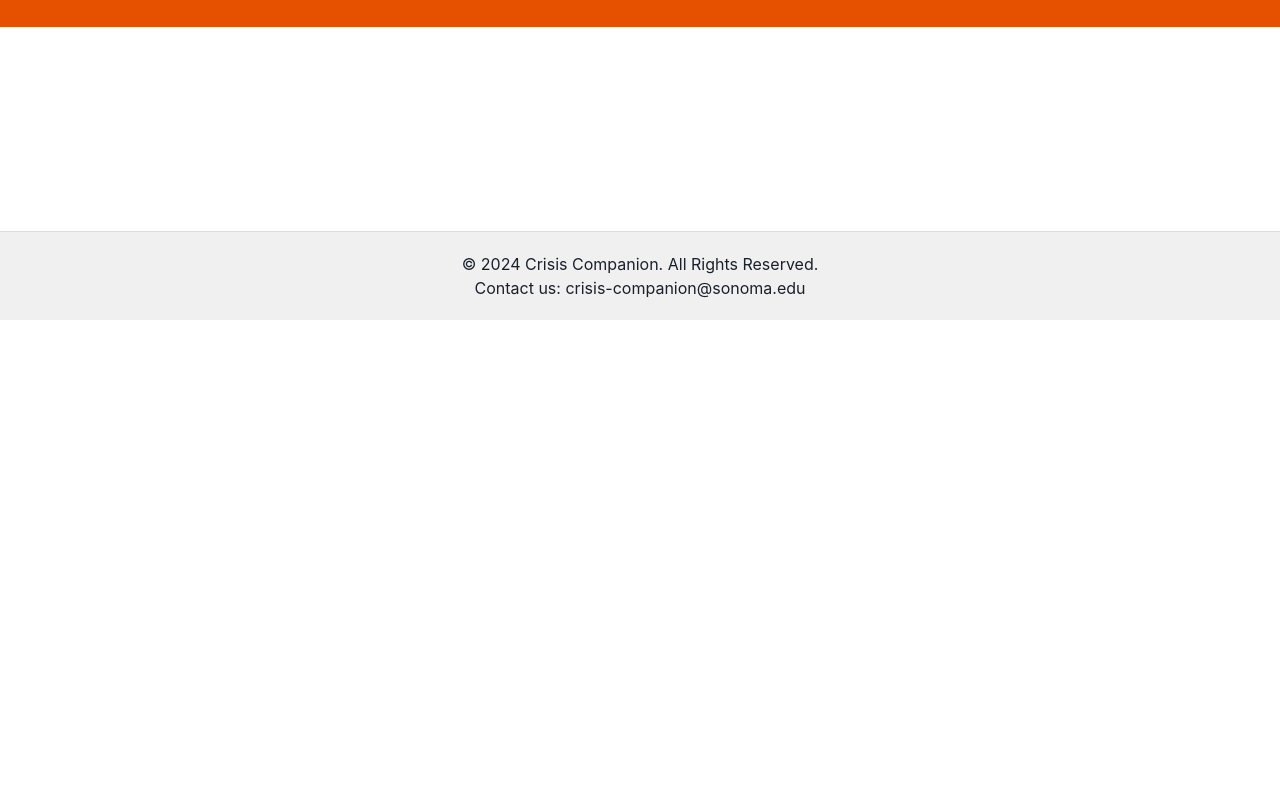
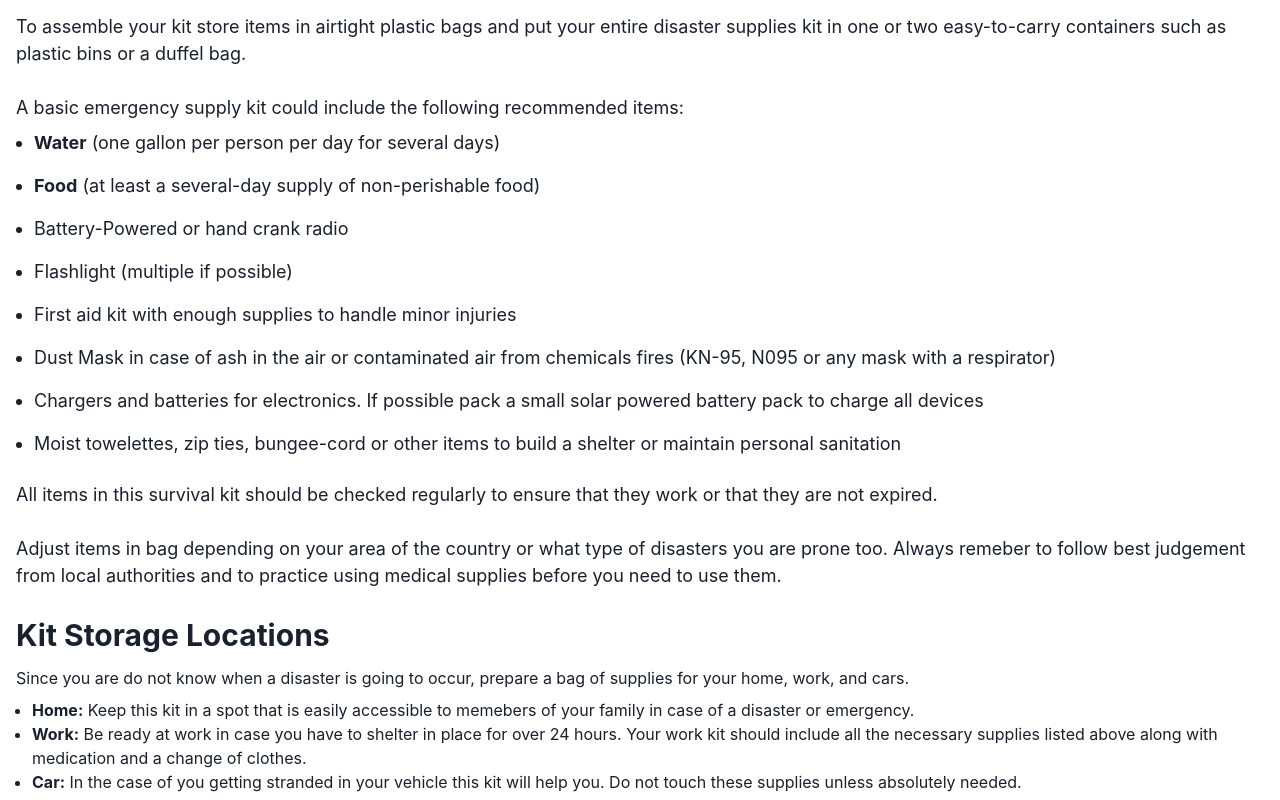
Before and after one commit to martinezeth/us-cc, a React (Create React App) app in the folder us-cc/: page /resources in a window 1280 px wide. Shown: the part 480-1280 px from the top of the page. Before the commit the page ends 800 px from the top, so only its background shows below. Built offline with nearby package versions, Linux system fonts and the light colour scheme; what @saas-ui/react would draw is missing.

Commit message:
Mapview footer, Resouce Page

```diff
--- a/us-cc/src/Pages/MapViewPage.js
+++ b/us-cc/src/Pages/MapViewPage.js
@@ -173,7 +173,7 @@ function MapPage() {
 
   return (
     <ChakraProvider>
-      <Box position="relative" height="80vh" width="100%" >
+      <Box position="relative" height="80vh" width="100%" mb={10} mt={2} >
         <Button onClick={() => setShowList(!showList)} mb={4}>
           {showList ? 'Show Map View' : 'Show List View'}
         </Button>
@@ -188,7 +188,7 @@ function MapPage() {
             <ListView incidents={incidents} />
           </>
         ) : (
-          <MapContainer center={[37.819, -122.478]} zoom={zoom} style={{ height: '100%', width: '100%' }}>
+          <MapContainer center={[37.819, -122.478]} zoom={zoom} style={{ height: '100%', width: '100%'}}>
             <TileLayer url="https://{s}.tile.openstreetmap.org/{z}/{x}/{y}.png"
               attribution='&copy; <a href="https://www.openstreetmap.org/copyright">OpenStreetMap</a> contributors'
             />
--- a/us-cc/src/Pages/ResourcesPage.js
+++ b/us-cc/src/Pages/ResourcesPage.js
@@ -1,5 +1,5 @@
 import React from 'react';
-import { Box, Text, Container, Heading, Link, Accordion, AccordionItem, AccordionButton, AccordionPanel, AccordionIcon } from '@chakra-ui/react';
+import { Box, Text, Container, Heading, Link, Accordion, AccordionItem, AccordionButton, AccordionPanel, AccordionIcon, VStack, UnorderedList, ListItem } from '@chakra-ui/react';
 import { ReactComponent as Logo } from '../Images/crisisCompanionLogo.svg';
 
 function ResourcesPage() {
@@ -54,6 +54,74 @@ function ResourcesPage() {
         </AccordionItem>
       </Accordion>
 
+      <VStack   ml={4} mt ={10} alignItems="left">
+        <Text fontSize="3xl">
+          <b>Build A Kit</b>
+        </Text>
+
+        <Text fontSize="lg">
+        To assemble your kit store items in airtight plastic bags and put your entire disaster supplies kit in one or two easy-to-carry containers such as plastic bins or a duffel bag.
+        <br></br>
+        <br></br>
+        A basic emergency supply kit could include the following recommended items:
+        </Text>
+
+        <UnorderedList fontSize="lg" spacing={4} mb={4}>
+
+            <ListItem>
+                <b>Water</b> (one gallon per person per day for several days)
+            </ListItem>
+            <ListItem>
+              <b>Food</b> (at least a several-day supply of non-perishable food)
+            </ListItem>
+            <ListItem>
+              Battery-Powered or hand crank radio
+            </ListItem>
+            <ListItem>
+              Flashlight (multiple if possible)
+            </ListItem>
+            <ListItem>
+              First aid kit with enough supplies to handle minor injuries
+            </ListItem>
+            <ListItem>
+              Dust Mask in case of ash in the air or contaminated air from chemicals fires (KN-95, N095 or any mask with a respirator)
+            </ListItem>
+            <ListItem>
+              Chargers and batteries for electronics. If possible pack a small solar powered battery pack to charge all devices
+            </ListItem>
+            <ListItem>
+              Moist towelettes, zip ties, bungee-cord or other items to build a shelter or maintain personal sanitation
+            </ListItem>
+        </UnorderedList>
+
+        <Text fontSize="lg" mb={4}>
+          All items in this survival kit should be checked regularly to ensure that they work or that they are not expired.
+
+          <br></br>
+          <br></br>
+          Adjust items in bag depending on your area of the country or what type of disasters you are prone too. Always remeber to follow best judgement from local authorities and to practice using medical supplies before you need to use them.
+        </Text>
+
+        <Text fontSize="3xl">
+          <b>Kit Storage Locations</b>
+        </Text>
+        <Text>
+          Since you are do not know when a disaster is going to occur, prepare a bag of supplies for your home, work, and cars.
+        </Text>
+
+        <UnorderedList mb={4}>
+          <ListItem>
+            <b>Home:</b> Keep this kit in a spot that is easily accessible to memebers of your family in case of a disaster or emergency.
+          </ListItem>
+          <ListItem>
+            <b>Work:</b> Be ready at work in case you have to shelter in place for over 24 hours. Your work kit should include all the necessary supplies listed above along with medication and a change of clothes.
+          </ListItem>
+          <ListItem>
+            <b>Car:</b> In the case of you getting stranded in your vehicle this kit will help you. Do not touch these supplies unless absolutely needed.
+          </ListItem>
+        </UnorderedList>
+      </VStack>
+
       <Box bg="brand.dark" color="neutral.white" p={10} textAlign="center">
         <Text fontSize="lg">For more detailed information, please reach out to local authorities.</Text>
       </Box>
```
